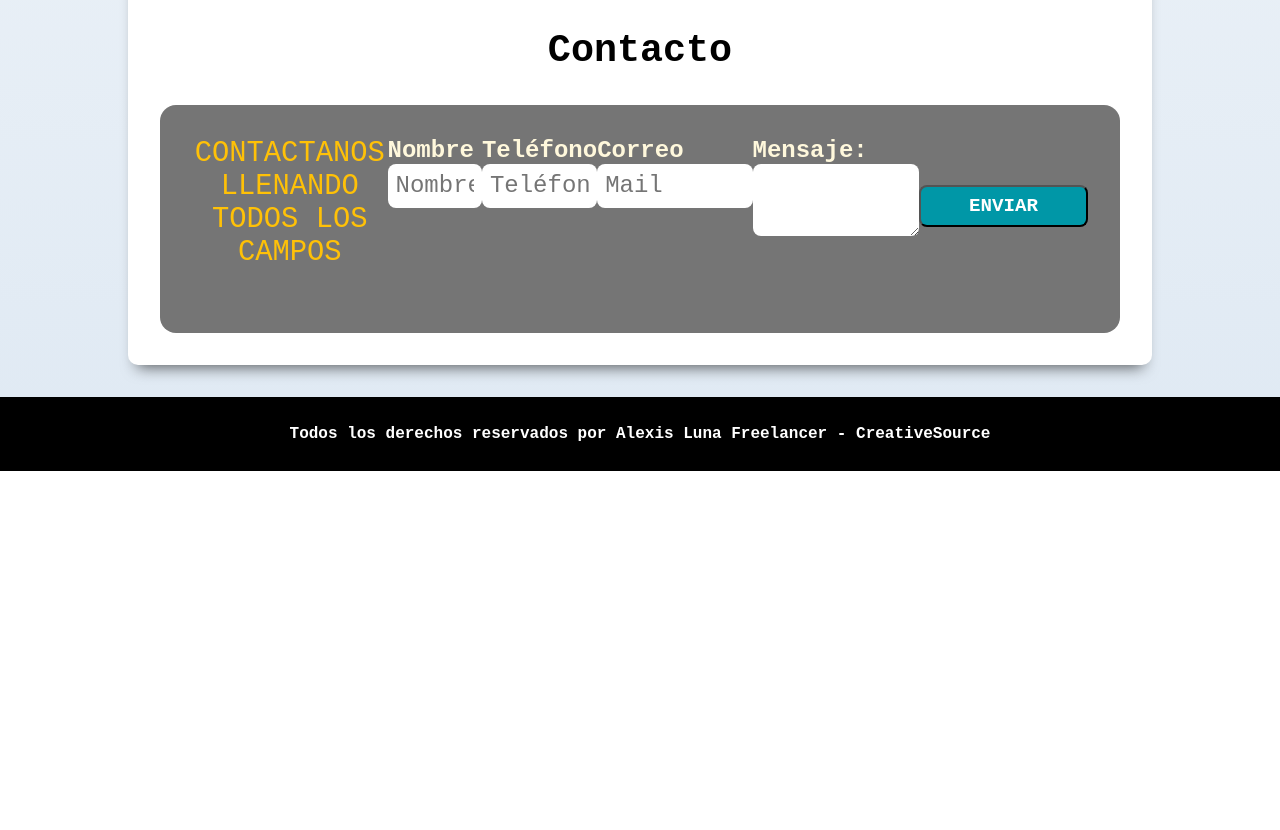
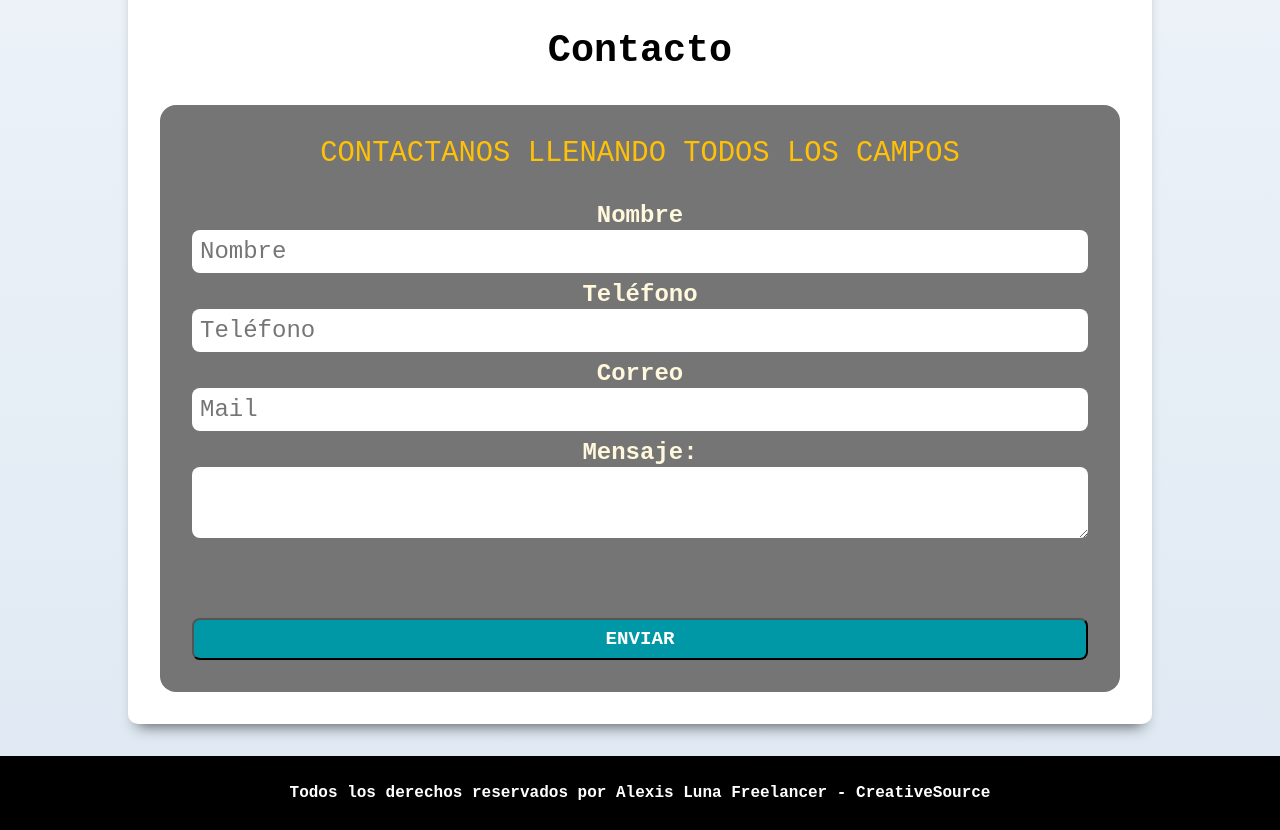
Before and after one commit to Lex-Luna/lex_freelancer, a plain HTML site: page index.html in a window 1280 px wide. Shown: the part 1287-2117 px from the top of the page. Before the commit the page ends 1758 px from the top, so only its background shows below. Drawn offline with Linux system fonts and the light colour scheme.

Commit message:
cambios en el Formulario css

```diff
--- a/css/style.css
+++ b/css/style.css
@@ -151,6 +151,8 @@ footer {
 }
 
 .navegacionPrincipal a {
+    display: block;
+    text-align: center;
     color: white;
     text-decoration: none;
     font-size: 1.4rem;
@@ -332,10 +334,22 @@ form {
 }
 
 .formulario,
-.contenedor-campos {
+.contenedor-campos,
+.campo {
     margin-bottom: 1rem;
     display: flex;
+    flex-direction: column;
+    text-align: center;
 }
+
+
+/* @media (min-width: 768px) {
+    .formulario,
+    .contenedor-campos,
+    .campo {
+        flex-direction: row;
+    }
+} */
 
 .campo-linea {
     grid-template-columns: auto;
--- a/index.html
+++ b/index.html
@@ -121,14 +121,13 @@
                 <legend>Contactanos llenando todos los campos</legend>
 
                 <div class="contenedor-campos">
-                    <div class="campo-linea">
+                    <div class="campo">
                         <label>Nombre</label>
 
                         <input class="input-text" type="text" name="nombre" placeholder="Nombre" required />
                     </div>
-                    <div class="campo-linea">
+                    <div class="campo">
                         <label>Teléfono</label>
-
                         <input class="input-text" type="tel" name="telefono" placeholder="Teléfono" />
                     </div>
                     <div class="campo w-100">
```
